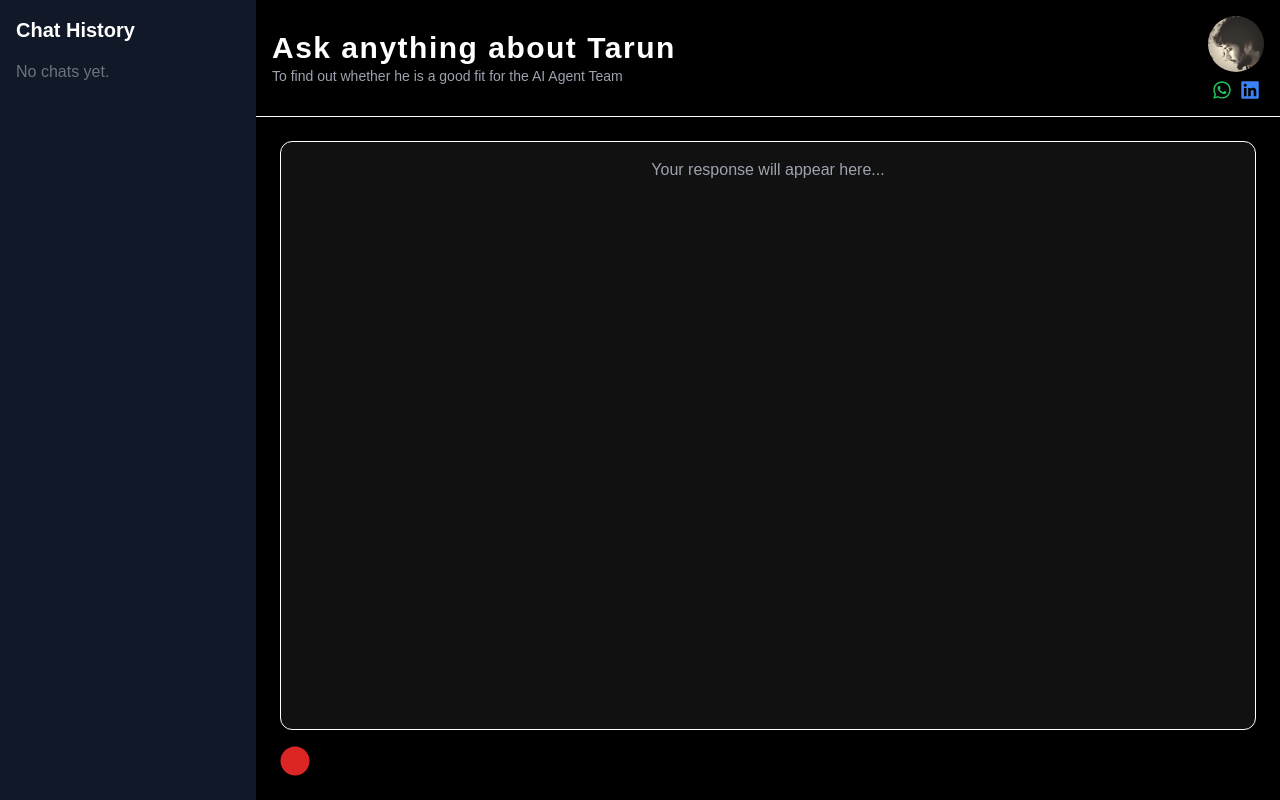
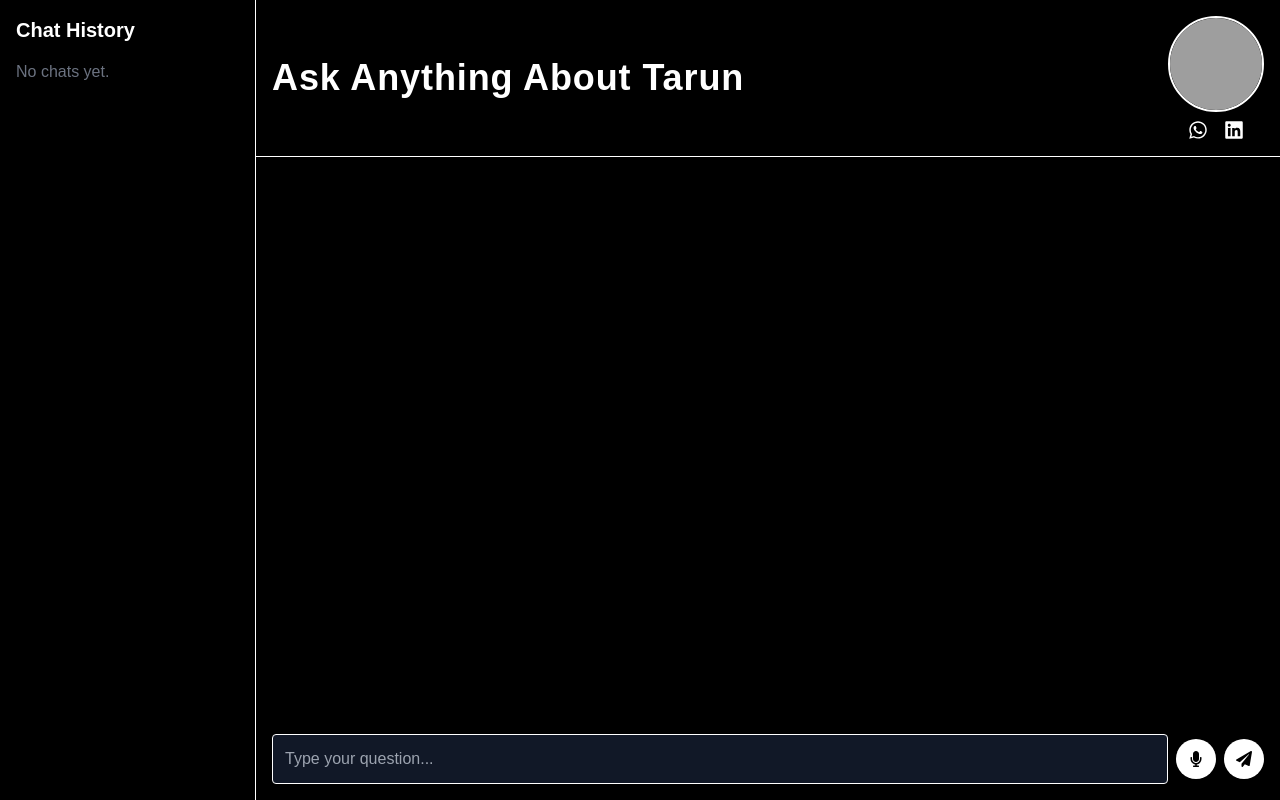
Before and after one commit to wtfLucifer/voicebot, a React (Create React App) app: page / in a window 1280 px wide. Built offline with nearby package versions, Linux system fonts and the light colour scheme; grey boxes are pictures that could not be loaded; a web font is replaced by a local one.

Commit message:
Describe your changes here

```diff
--- a/src/App.js
+++ b/src/App.js
@@ -2,7 +2,6 @@ import React, { useState } from 'react';
 import Header from './components/Header';
 import Sidebar from './components/Sidebar';
 import VoiceBot from './components/VoiceBot';
-
 
 function App() {
   const [chatHistory, setChatHistory] = useState([]);
--- a/src/components/Header.jsx
+++ b/src/components/Header.jsx
@@ -1,20 +1,24 @@
+import React from 'react';
+import profile from '../assets/profile.png';
 import { FaWhatsapp, FaLinkedin } from 'react-icons/fa';
-import tarunImage from '../assets/tarun.png';
 
-export default function Header() {
+const Header = () => {
   return (
-    <div className="flex justify-between items-center p-4 border-b border-white">
-      <div>
-        <h1 className="text-3xl font-bold tracking-wider">Ask anything about Tarun</h1>
-        <p className="text-sm text-gray-400">To find out whether he is a good fit for the AI Agent Team</p>
-      </div>
-      <div className="flex flex-col items-center space-y-2">
-        <img src={tarunImage} className="h-14 w-14 rounded-full" alt="Tarun" />
-        <div className="flex gap-2">
-          <a href="https://wa.me/7737343549" target="_blank"><FaWhatsapp className="text-green-500 text-xl" /></a>
-          <a href="https://www.linkedin.com/in/gehlottarun1898/" target="_blank"><FaLinkedin className="text-blue-500 text-xl" /></a>
+    <header className="flex items-center justify-between bg-black p-4 border-b border-white">
+      <h1 className="text-4xl font-bold tracking-wide">Ask Anything About Tarun</h1>
+      <div className="flex flex-col items-center">
+        <img src={profile} alt="Tarun" className="w-24 h-24 rounded-full mb-2 border-2 border-white" />
+        <div className="flex gap-4">
+          <a href="https://wa.me/7737343549" target="_blank" rel="noopener noreferrer">
+            <FaWhatsapp className="text-white text-xl hover:text-green-400" />
+          </a>
+          <a href="https://www.linkedin.com/in/gehlottarun1898/" target="_blank" rel="noopener noreferrer">
+            <FaLinkedin className="text-white text-xl hover:text-blue-400" />
+          </a>
         </div>
       </div>
-    </div>
+    </header>
   );
-}
+};
+
+export default Header;
--- a/src/components/Sidebar.jsx
+++ b/src/components/Sidebar.jsx
@@ -2,7 +2,7 @@ import React from 'react';
 
 const Sidebar = ({ messages = [] }) => {
   return (
-    <div className="w-64 bg-gray-900 text-white p-4 overflow-y-auto">
+    <div className="w-64 bg-black border-r border-white text-white p-4 overflow-y-auto">
       <h2 className="text-xl font-bold mb-4">Chat History</h2>
       {messages.length === 0 ? (
         <p className="text-gray-500">No chats yet.</p>
--- a/src/components/VoiceBot.jsx
+++ b/src/components/VoiceBot.jsx
@@ -1,106 +1,77 @@
-import React, { useState, useEffect } from 'react';
-import { FaCircle, FaStop, FaPaperPlane } from 'react-icons/fa';
+import React, { useState, useRef } from 'react';
+import { FaMicrophone, FaStop, FaPaperPlane } from 'react-icons/fa';
 
-export default function VoiceBot() {
+const VoiceBot = ({ setChatHistory }) => {
+  const [input, setInput] = useState('');
   const [isRecording, setIsRecording] = useState(false);
-  const [transcript, setTranscript] = useState('');
-  const [chatHistory, setChatHistory] = useState([]);
-  const [response, setResponse] = useState('');
+  const recognitionRef = useRef(null);
 
-  // Web Speech API
-  let recognition;
+  const handleSpeechInput = () => {
+    if (!('webkitSpeechRecognition' in window)) {
+      alert('Speech Recognition not supported');
+      return;
+    }
 
-  if ('webkitSpeechRecognition' in window) {
-    recognition = new window.webkitSpeechRecognition();
-    recognition.continuous = false;
+    const recognition = new window.webkitSpeechRecognition();
+    recognition.lang = 'en-US';
     recognition.interimResults = false;
-    recognition.lang = 'en-US';
+    recognition.maxAlternatives = 1;
 
     recognition.onresult = (event) => {
-      const speechResult = event.results[0][0].transcript;
-      setTranscript(speechResult);
+      const transcript = event.results[0][0].transcript;
+      setInput(transcript);
     };
 
     recognition.onerror = (event) => {
-      console.error("Speech recognition error:", event.error);
+      console.error('Speech recognition error', event.error);
     };
-  }
 
-  const startListening = () => {
-    setTranscript('');
+    recognition.onend = () => {
+      setIsRecording(false);
+    };
+
+    recognition.start();
+    recognitionRef.current = recognition;
     setIsRecording(true);
-    recognition.start();
   };
 
-  const stopListening = () => {
+  const stopSpeechInput = () => {
+    recognitionRef.current?.stop();
     setIsRecording(false);
-    recognition.stop();
   };
 
-  const sendPrompt = async () => {
-    if (!transcript.trim()) return;
-
-    const updatedHistory = [...chatHistory, { prompt: transcript }];
-    setChatHistory(prev => [...prev, prompt]);
-    setResponse(''); // Clear previous response
-    setTranscript('');
-
-    // Call OpenAI API (add your own key here securely via env variable)
-    try {
-      const result = await fetch('https://api.openai.com/v1/chat/completions', {
-        method: 'POST',
-        headers: {
-          'Content-Type': 'application/json',
-          Authorization: `Bearer ${import.meta.env.VITE_OPENAI_API_KEY}`,
-        },
-        body: JSON.stringify({
-          model: 'gpt-3.5-turbo',
-          messages: [{ role: 'user', content: transcript }],
-        }),
-      });
-
-      const data = await result.json();
-      const botReply = data.choices[0]?.message?.content || 'No response';
-
-      setResponse(botReply);
-    } catch (error) {
-      setResponse('Error fetching response.');
-      console.error(error);
-    }
+  const handleSend = () => {
+    if (!input.trim()) return;
+    setChatHistory((prev) => [...prev, input]);
+    setInput('');
+    // Call OpenAI or local training API here
   };
 
   return (
-    <div className="flex-1 flex flex-col p-6">
-      <div className="flex-grow overflow-y-auto p-4 border border-white rounded-xl bg-[#111]">
-        {response ? (
-          <div className="text-xl whitespace-pre-line">{response}</div>
+    <div className="flex-1 flex flex-col justify-end p-4 bg-black">
+      <div className="flex items-center gap-2">
+        <input
+          type="text"
+          value={input}
+          onChange={(e) => setInput(e.target.value)}
+          placeholder="Type your question..."
+          className="flex-1 p-3 rounded bg-gray-900 border border-white text-white"
+        />
+        {!isRecording ? (
+          <button onClick={handleSpeechInput} className="p-3 rounded-full bg-white text-black">
+            <FaMicrophone />
+          </button>
         ) : (
-          <div className="text-gray-400 text-center">Your response will appear here...</div>
+          <button onClick={stopSpeechInput} className="p-3 rounded-full bg-red-600 text-white">
+            <FaStop />
+          </button>
         )}
-      </div>
-
-      <div className="mt-4 flex items-center space-x-3">
-        {/* RECORD or STOP Button */}
-        {!isRecording ? (
-          <FaCircle className="text-red-600 text-3xl cursor-pointer" onClick={startListening} />
-        ) : (
-          <FaStop className="text-white text-3xl cursor-pointer" onClick={stopListening} />
-        )}
-
-        {/* Editor shows up only after recording */}
-        {transcript && (
-          <>
-            <input
-              type="text"
-              value={transcript}
-              onChange={(e) => setTranscript(e.target.value)}
-              className="flex-1 bg-[#222] text-white p-2 rounded border border-white"
-              placeholder="Your question..."
-            />
-            <FaPaperPlane className="text-xl cursor-pointer text-white" onClick={sendPrompt} />
-          </>
-        )}
+        <button onClick={handleSend} className="p-3 rounded-full bg-white text-black">
+          <FaPaperPlane />
+        </button>
       </div>
     </div>
   );
-}
+};
+
+export default VoiceBot;
```
